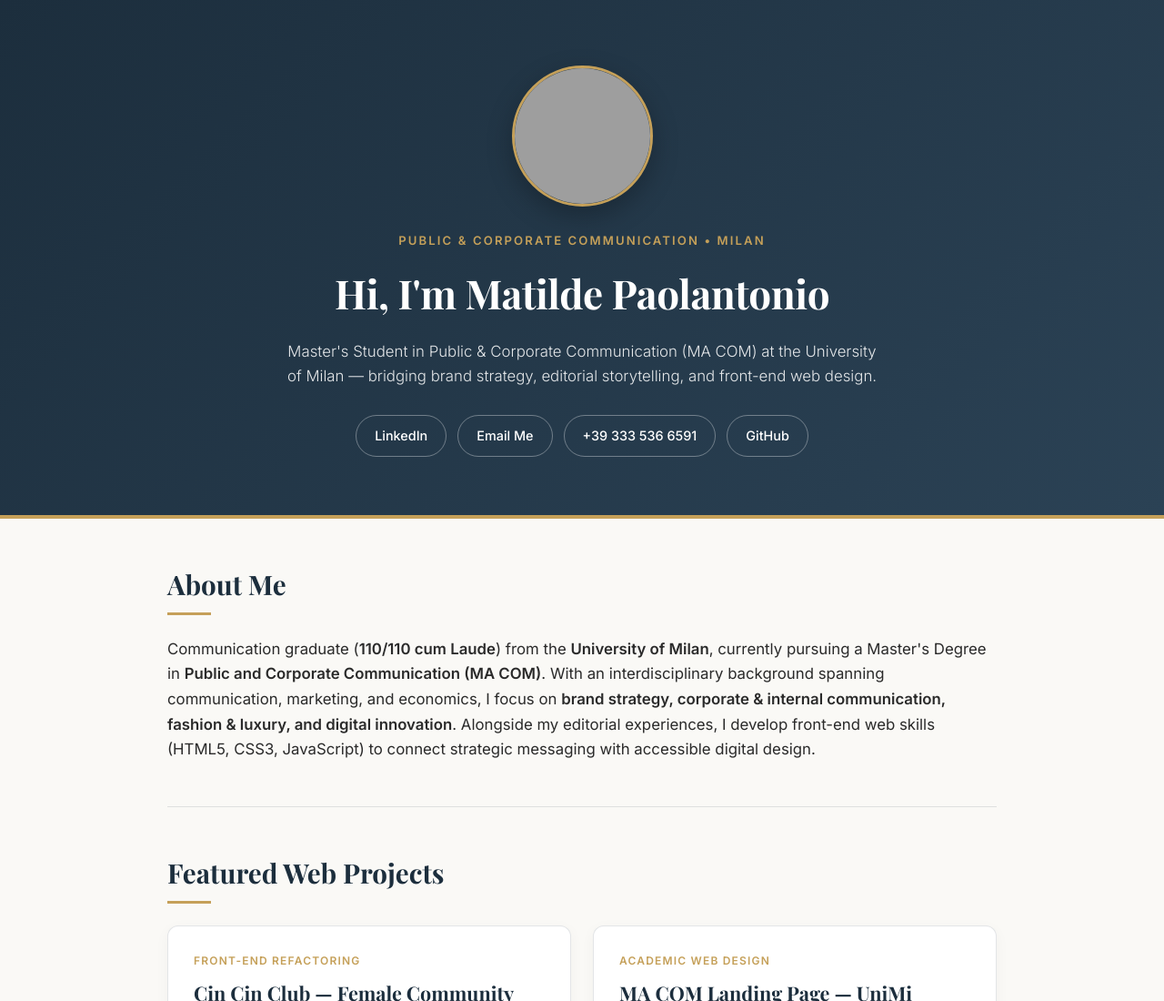
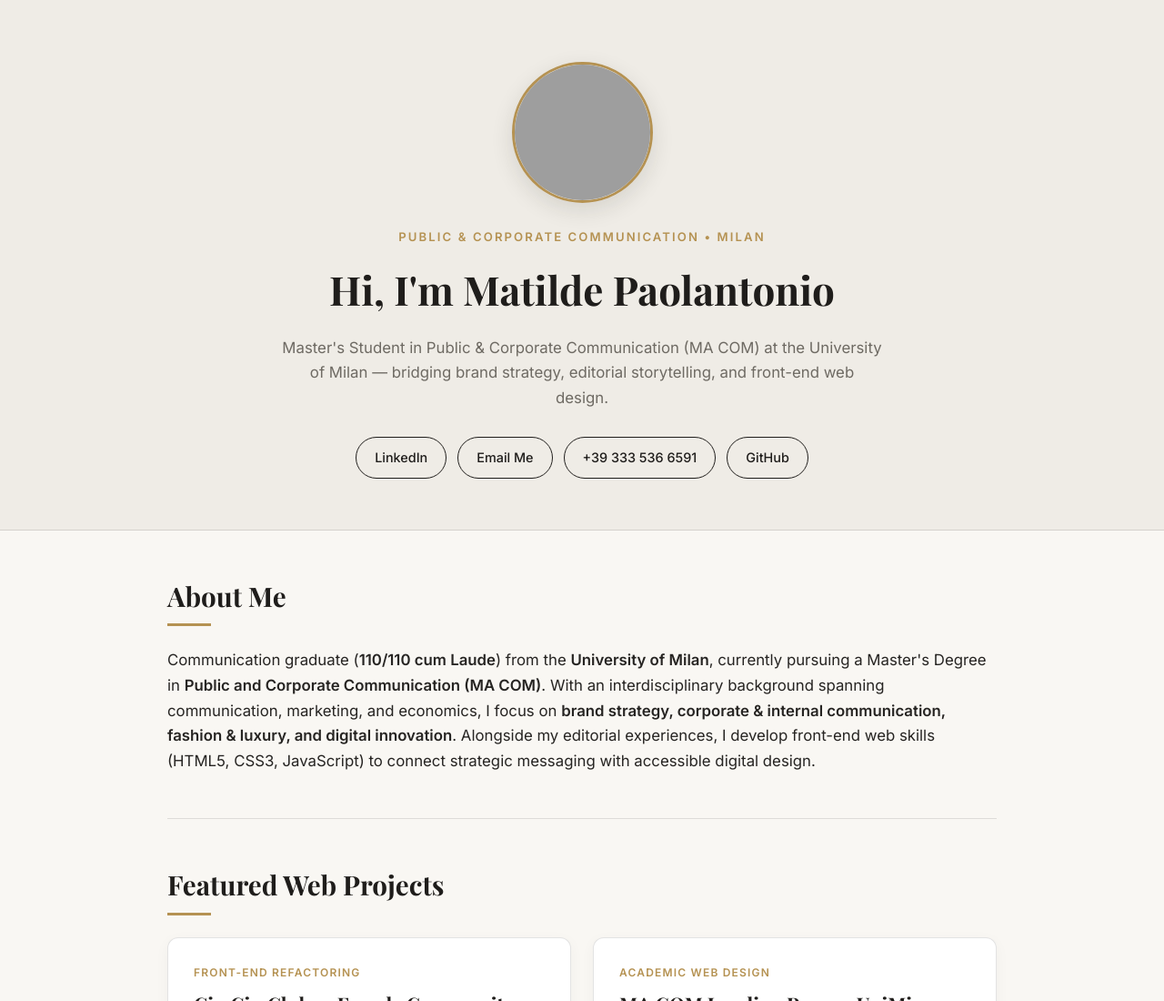
Before and after one commit to MATILDEPAOLANTONIO/MATILDEPAOLANTONIO.github.io, a plain HTML site: page index.html in a window 1280 px wide. Shown: the top 1100 px of the page at 91% size. Drawn offline with nearby package versions, Linux system fonts and the light colour scheme; grey boxes are pictures that could not be loaded; a web font is replaced by a local one.

Commit message:
Update color variables and styles in style.css

```diff
--- a/style.css
+++ b/style.css
@@ -1,12 +1,12 @@
 :root {
-  --color-primary: #1C2E3D;
-  --color-secondary: #C5A059;
-  --color-tertiary: #2B4255;
-  --color-bg: #FAF9F6;
+  --color-primary: #1F1D1B;
+  --color-secondary: #B59252;
+  --color-tertiary: #EFECE6;
+  --color-bg: #F9F7F3;
   --color-surface: #FFFFFF;
-  --color-text: #2A2A2A;
-  --color-muted: #666A73;
-  --border-subtle: rgba(28, 46, 61, 0.12);
+  --color-text: #262422;
+  --color-muted: #6E6A63;
+  --border-subtle: rgba(31, 29, 27, 0.12);
 }
 
 * {
@@ -32,11 +32,11 @@ body {
 
 /* Hero Section */
 .hero {
-  background: linear-gradient(135deg, var(--color-primary) 0%, var(--color-tertiary) 100%);
-  color: #FFFFFF;
-  padding: 72px 0 64px;
+  background-color: var(--color-tertiary);
+  color: var(--color-primary);
+  padding: 68px 0 56px;
   text-align: center;
-  border-bottom: 4px solid var(--color-secondary);
+  border-bottom: 1px solid var(--border-subtle);
 }
 
 .profile-img {
@@ -45,7 +45,7 @@ body {
   object-fit: cover;
   border-radius: 50%;
   border: 3px solid var(--color-secondary);
-  box-shadow: 0 10px 28px rgba(0, 0, 0, 0.25);
+  box-shadow: 0 8px 24px rgba(31, 29, 27, 0.12);
   margin-bottom: 20px;
 }
 
@@ -64,15 +64,15 @@ body {
   font-size: 2.75rem;
   font-weight: 700;
   margin-bottom: 14px;
-  letter-spacing: -0.01em;
+  color: var(--color-primary);
 }
 
 .subtitle {
   max-width: 660px;
   margin: 0 auto 28px;
   font-size: 1.05rem;
-  color: rgba(255, 255, 255, 0.88);
-  font-weight: 300;
+  color: var(--color-muted);
+  font-weight: 400;
 }
 
 .contact-links {
@@ -91,25 +91,15 @@ body {
   transition: all 0.25s ease;
 }
 
-.btn-primary {
-  background-color: var(--color-secondary);
+.btn-outline {
+  border: 1px solid var(--color-primary);
   color: var(--color-primary);
-  font-weight: 600;
-}
-
-.btn-primary:hover {
-  background-color: #d4b26e;
-  transform: translateY(-2px);
-}
-
-.btn-outline {
-  border: 1px solid rgba(255, 255, 255, 0.35);
-  color: #FFFFFF;
+  background-color: transparent;
 }
 
 .btn-outline:hover {
-  border-color: var(--color-secondary);
-  color: var(--color-secondary);
+  background-color: var(--color-primary);
+  color: #FFFFFF;
   transform: translateY(-2px);
 }
 
```
